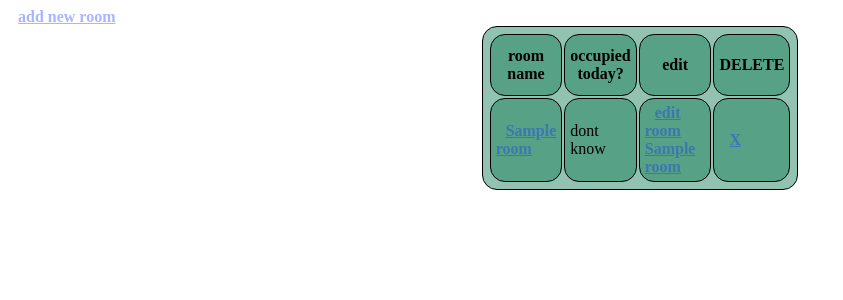
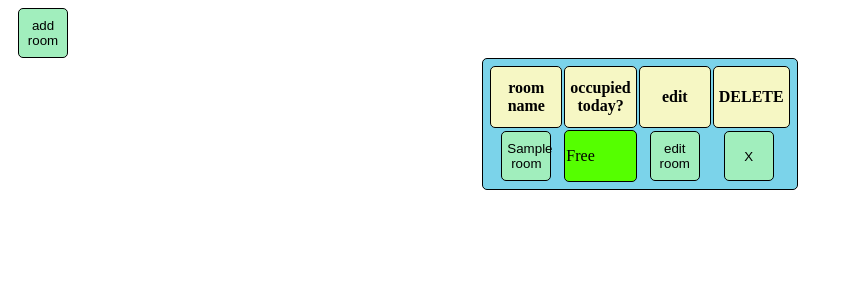
Before and after one commit to j3mierz/Rooms_reservation_app, a Django app: page /home/ in a window 1280 px wide. Shown: the top 300 px of the page, without its empty margins (0-843 px from the left). Run offline with Django 5.2, Linux system fonts and the light colour scheme; tables that the repository leaves empty hold one stand-in row (values such as "Sample post").

Commit message:
free and reserved info on main page added

```diff
--- a/myapp/views.py
+++ b/myapp/views.py
@@ -11,7 +11,13 @@ from myapp.models import Rooms, RoomsReservation
 
 class HomePage(View):
     def get(self, request):
-        return render(request, 'home_page.html', {'rooms': Rooms.objects.all()})
+        rooms = Rooms.objects.all()
+        for room in rooms:
+            reservation_dates = [i.date for i in RoomsReservation.objects.filter(room=room.id)]
+            room.reserved = date.today() in reservation_dates
+        return render(request, 'home_page.html', {'rooms': rooms,
+                                                  'today': date.today()})
+
 
     def post(self, request):
         pass
@@ -44,7 +50,7 @@ class EditRoom(View):
         room.seats = seats
         room.projector = projector
         room.save()
-        return redirect('home')
+        return redirect(f'/home/room/{pk}')
 
 
 class DeleteRoom(View):
@@ -56,19 +62,37 @@ class DeleteRoom(View):
 class RoomsView(View):
     def get(self, request, pk):
         room = Rooms.objects.get(pk=pk)
-        reservation = RoomsReservation.objects.filter(room=room)
-        return render(request, 'room_view.html', {'room': room, 'reservations': reservation})
+        reservations = RoomsReservation.objects.filter(room=room)
+        if len(RoomsReservation.objects.filter(room=room, date=date.today())) == 1:
+            today_occupied = "occupied"
+        else:
+            today_occupied = "unoccupied"
+        return render(request, 'room_view.html', {'room': room,
+                                                  'reservations': reservations,
+                                                  'today_occupied': today_occupied})
 
     def post(self, request, pk):
+
+        room = Rooms.objects.get(pk=pk)
+        reservations = RoomsReservation.objects.filter(room=room)
+        if len(RoomsReservation.objects.filter(room=room, date=date.today())) == 1:
+            today_occupied = "occupied"
+        else:
+            today_occupied = "unoccupied"
+
         reservation_date = request.POST.get('date')
         room = Rooms.objects.get(pk=pk)
         if str(date.today()) > reservation_date:
             reservations = RoomsReservation.objects.filter(room=room)
             message = "date must be in future"
-            return render(request, 'room_view.html', {'room': room, 'reservations': reservations, 'message': message})
+            return render(request, 'room_view.html', {'room': room, 'reservations': reservations,
+                                                      'message': message,
+                                                      'today_occupied': today_occupied})
         if len(RoomsReservation.objects.filter(room=room, date=reservation_date)) > 0:
             reservations = RoomsReservation.objects.filter(room=room)
             message = "date already taken"
-            return render(request, 'room_view.html', {'room': room, 'reservations': reservations, 'message': message})
+            return render(request, 'room_view.html', {'room': room, 'reservations': reservations,
+                                                      'message': message,
+                                                      'today_occupied': today_occupied})
         RoomsReservation.objects.create(room=room, date=reservation_date, comment="na razie nie ma commenta")
         return redirect(f'/home/room/{room.id}')
--- a/templates/home_page.html
+++ b/templates/home_page.html
@@ -14,17 +14,17 @@
 
         }
         a {
-            color: rgba(0, 42, 255, 0.34);
+            color: #51829B;
             font-weight: 900;
             padding: 10px;
         }
 
-            table, th, td {
+            table, th, button {
                 border: 1px solid black;
                 margin-left: auto;
                 margin-right: auto;
-                border-radius: 15px;
-                background: rgba(19, 122, 86, 0.46);
+                border-radius: 5px;
+                background: #7BD3EA;
                 padding: 5px;
                 width: 50px;
                 height: 50px;
@@ -35,11 +35,27 @@
     background-position: top;
     background-attachment: fixed;
 }
+        th {
+            background: #F6F7C4;
+        }
+        .button1 {background-color: #A1EEBD;
+        border-radius: 5px;
+        border: 1px solid black;}
+        .button1:hover { background: #383;
+        transition-duration: 0.4s;}
+
+        .positive {background-color: rgba(248, 9, 9, 0.89);
+        border-radius: 5px;
+        border: 1px solid black;}
+
+        .negative {background-color: #55ff00;
+        border-radius: 5px;
+        border: 1px solid black;}
     </style>
 
 </head>
 <body>
-<a href="add_room/">add new room</a>
+<a href="add_room/"><button class="button1">add room</button></a>
 <table>
 <tr>
     <th>room name</th>
@@ -48,13 +64,17 @@
     <th> DELETE</th>
 </tr>
 {% for room in rooms %}
-    <tr>
-        <td><a href="room/{{ room.id }}/">{{ room.name }}</a></td>
-        <td> dont know</td>
+       <tr>
 
-        <td><a href="edit_room/{{ room.id }}">edit room {{ room.name }}</a></td>
+        <td><a href="room/{{ room.id }}/"><button class="button1">{{ room.name }}</button></a></td>
+         {% if room.reserved %}
+            <td class="positive">reserved</td>
+           {% else %}
+           <td class="negative">Free</td>
+          {% endif %}
+        <td><a href="edit_room/{{ room.id }}"><button class="button1">edit room</button></a></td>
 
-     <td><a href="delete_room/{{ room.id }}">X</a></td>
+     <td><a href="delete_room/{{ room.id }}"><button class="button1">X</button></a></td>
     </tr>
 {% endfor %}
 </table>
--- a/templates/room_view.html
+++ b/templates/room_view.html
@@ -12,7 +12,7 @@
 <body>
 
 <h1>{{ room.name }}</h1>
-<h1>occiped</h1>
+<h1>Today {{ today_occupied }}</h1>
 <p>{{ room.seats }} seats</p>
 {% if room.projector %}
 <p>has projector</p>
```
